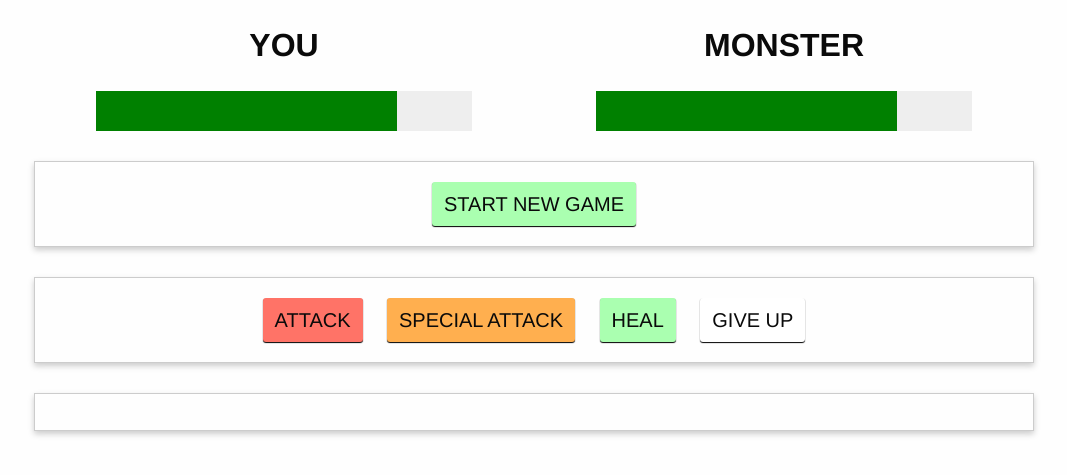
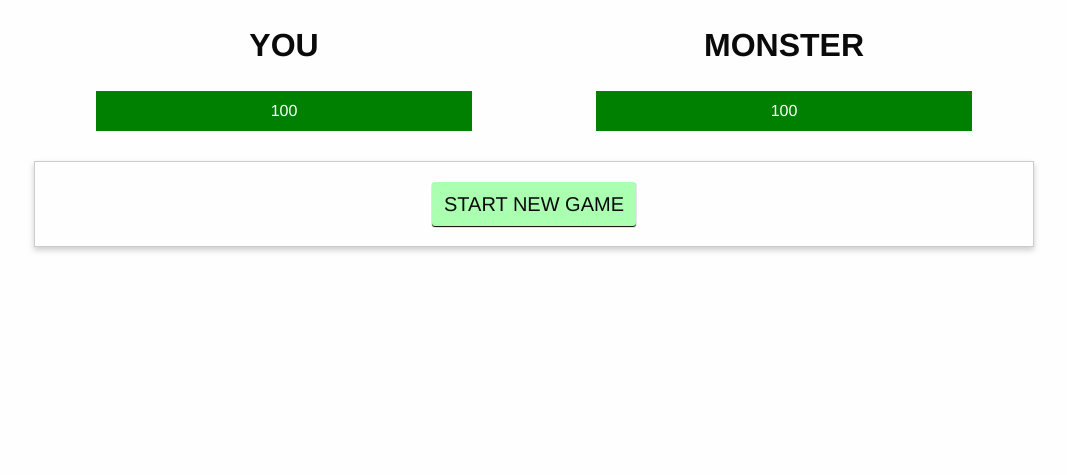
Before and after one commit to powderpower/vue-academind, a PHP site: page / in a window 1280 px wide. Shown: the top 475 px of the page, without its empty margins (106-1173 px from the left). Run offline with PHP 8.4, Linux system fonts and the light colour scheme; some libraries are stand-ins or nearby versions.

Commit message:
Complete moster fighting

```diff
--- a/public/index.php
+++ b/public/index.php
@@ -2,7 +2,7 @@
 <html>
 <head>
     <title>Monster Slayer</title>
-    <script src="https://npmcdn.com/vue/dist/vue.js"></script>
+    <script src="js/vue.js"></script>
     <link rel="stylesheet" href="css/foundation.min.css">
     <link rel="stylesheet" href="css/app.css">
 </head>
@@ -12,42 +12,50 @@
         <div class="small-6 columns">
             <h1 class="text-center">YOU</h1>
             <div class="healthbar">
-                <div class="healthbar text-center" style="background-color: green; margin: 0; color: white;">
-
+                <div
+                    class="healthbar text-center"
+                    style="background-color: green; margin: 0; color: white; line-height:40px;"
+                    :style="{ width: playerHealth + '%' }">
+                    {{ playerHealth }}
                 </div>
             </div>
         </div>
         <div class="small-6 columns">
             <h1 class="text-center">MONSTER</h1>
             <div class="healthbar">
-                <div class="healthbar text-center" style="background-color: green; margin: 0; color: white;">
-
+                <div
+                    class="healthbar text-center"
+                    style="background-color: green; margin: 0; color: white; line-height:40px;"
+                    :style="{ width: monsterHealth + '%' }">
+                    {{ monsterHealth }}
                 </div>
             </div>
         </div>
     </section>
-    <section class="row controls">
+    <section class="row controls" v-if="!gameIsRunning">
         <div class="small-12 columns">
-            <button id="start-game">START NEW GAME</button>
+            <button id="start-game" @click="startGame">START NEW GAME</button>
         </div>
     </section>
-    <section class="row controls">
+    <section class="row controls" v-if="gameIsRunning">
         <div class="small-12 columns">
-            <button id="attack">ATTACK</button>
-            <button id="special-attack">SPECIAL ATTACK</button>
-            <button id="heal">HEAL</button>
-            <button id="give-up">GIVE UP</button>
+            <button id="attack" @click="attack">ATTACK</button>
+            <button id="special-attack" @click="specialAttack">SPECIAL ATTACK</button>
+            <button id="heal" @click="heal">HEAL</button>
+            <button id="give-up" @click="giveUp">GIVE UP</button>
         </div>
     </section>
-    <section class="row log">
+    <section class="row log" v-if="turns.length">
         <div class="small-12 columns">
             <ul>
-                <li>
-
+                <li v-for="turn in turns"
+                    :class="{'player-turn': turn.isPlayer, 'monster-turn': !turn.isPlayer}">
+                    {{ turn.text }}
                 </li>
             </ul>
         </div>
     </section>
 </div>
+<script src="/js/app.js"></script>
 </body>
 </html>
```
Also changed, not shown: public/js/app.js (added).
